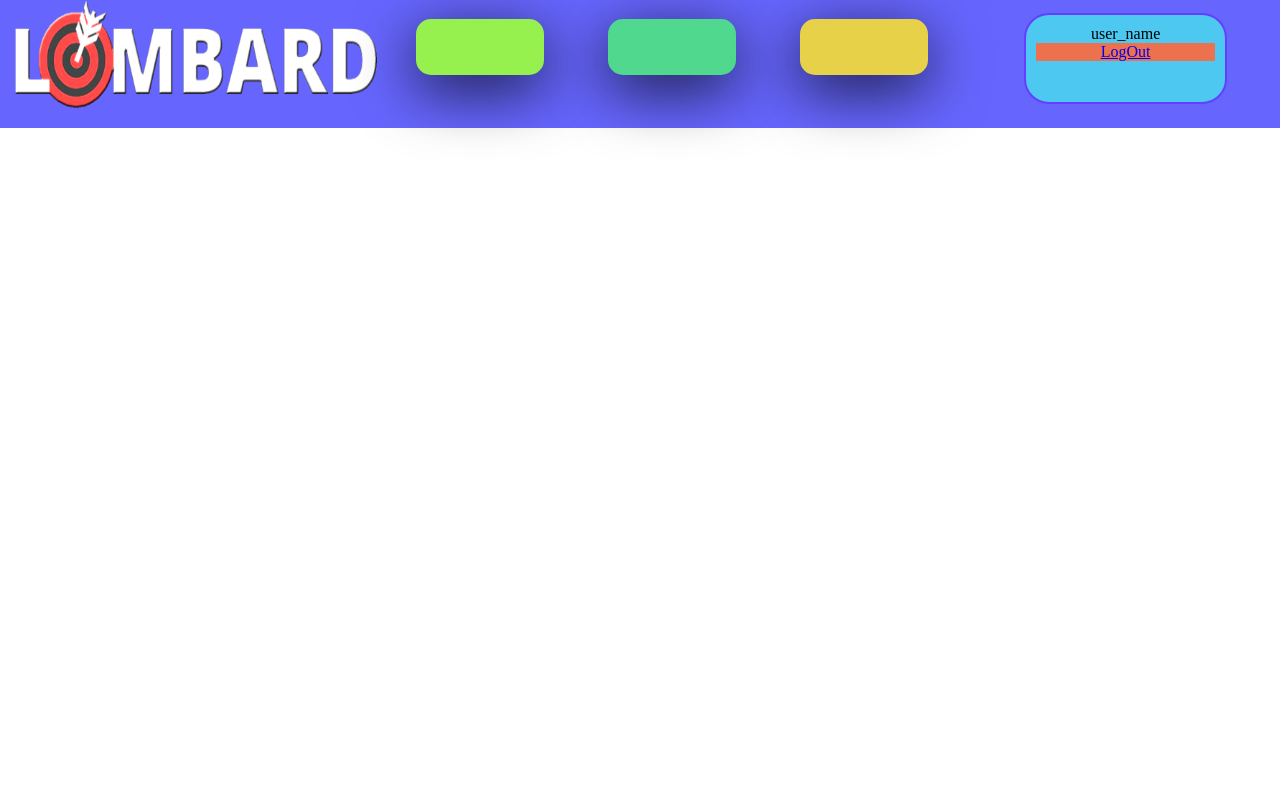
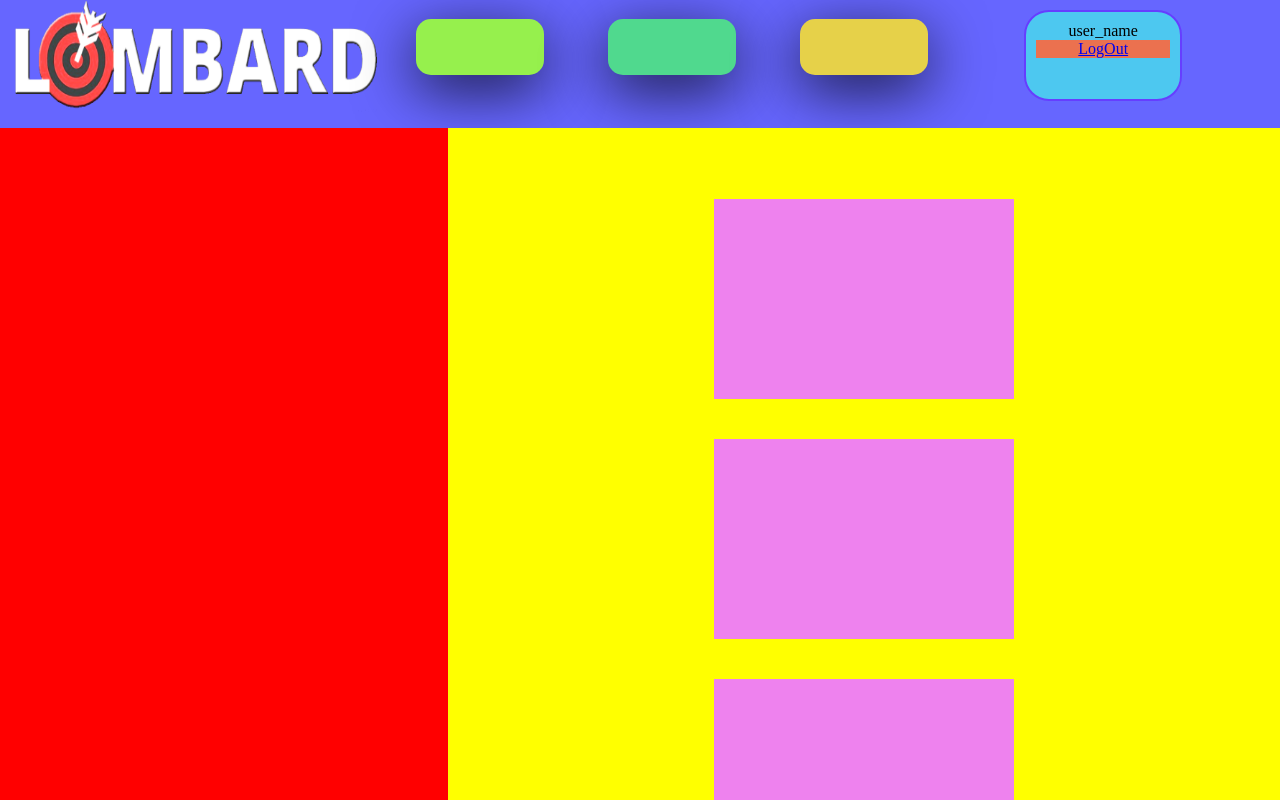
Before and after one commit to bartoszkonarski/pawn_shop_fullstack, a Vue app in the folder frontend/: page / in a window 1280 px wide. Shown: the top 800 px of the page. Built offline with nearby package versions, Linux system fonts and the light colour scheme.

Commit message:
create listItem struct

```diff
--- a/frontend/src/components/content/listItem.vue
+++ b/frontend/src/components/content/listItem.vue
@@ -1,11 +1,17 @@
 <template>
   <section>
+
       <div class="list-left-panel">
 
       </div>
+
       <div class="list-right-panel">
+        <div class="list-field" v-for="i in 25" :key="i">
 
+        </div>
+        <br>
       </div>
+
   </section>
 </template>
 
@@ -19,6 +25,30 @@ export default {
 }
 </script>
 
-<style>
-
+<style >
+  .list-left-panel{
+    display: flex;
+    position: fixed;
+    width:35%;
+    height: 84vh;
+    background: red;
+    float:left;
+  }
+  .list-right-panel{
+    display: flex;
+    flex-direction:column;
+    align-items: center;
+    position: relative;
+    left: 35%;
+    margin: 0;
+    padding: 4% 2%;
+    background: yellow;
+    width:61%;
+  }
+  .list-field{
+    height: 200px;
+    width: 300px;
+    margin: 20px;
+    background: violet;
+  }
 </style>
--- a/frontend/src/components/navBar.vue
+++ b/frontend/src/components/navBar.vue
@@ -92,8 +92,11 @@ export default {
 }
 .nav-user-accond{
   float: left;
-  width: 20vw;
+  width: 15vw;
   height: 14vh;
+  text-align: center;
+  align-items: center;
+
 }
 .nav-accond-info{
   background:#4DC8F0;
```
